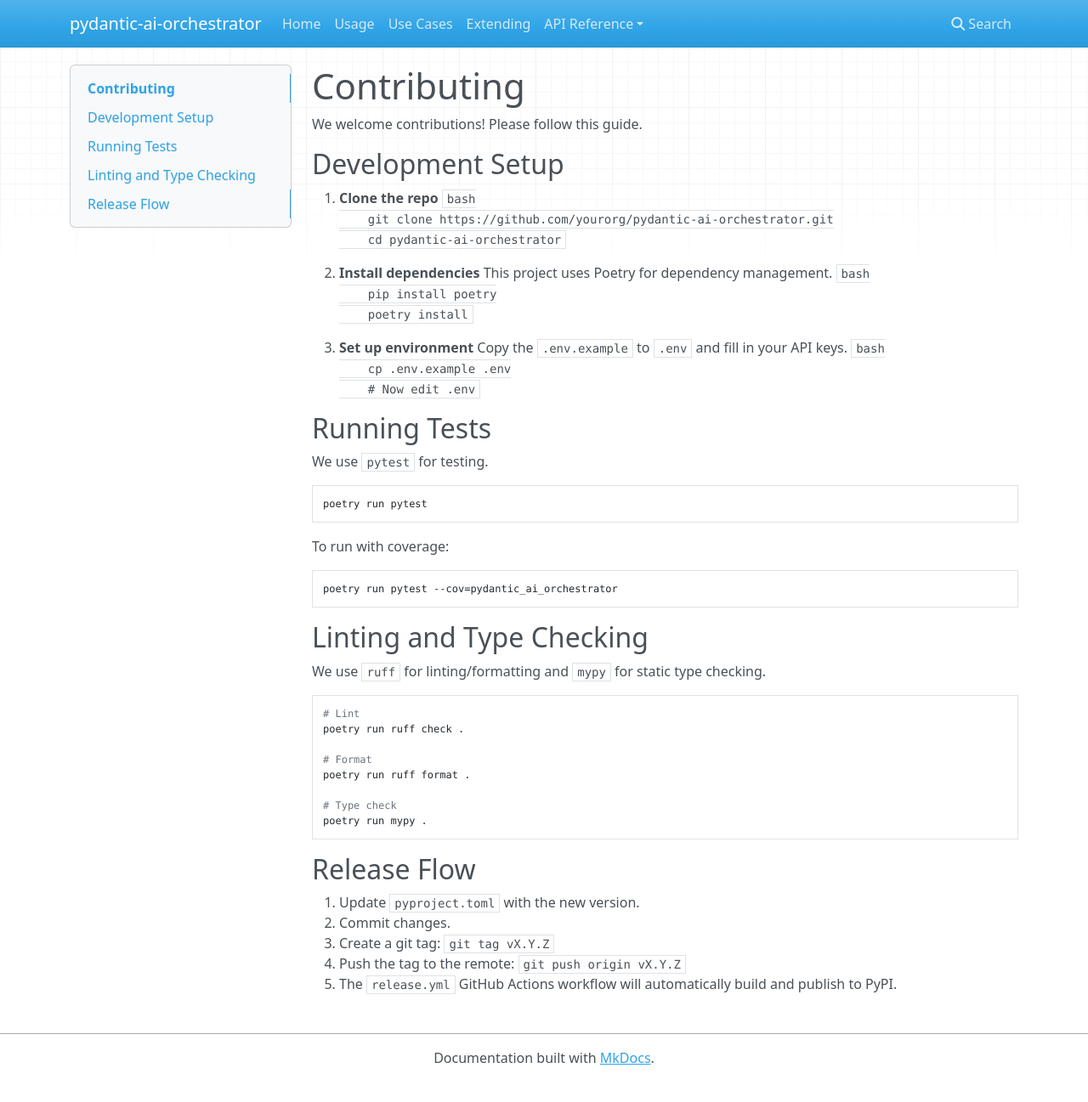
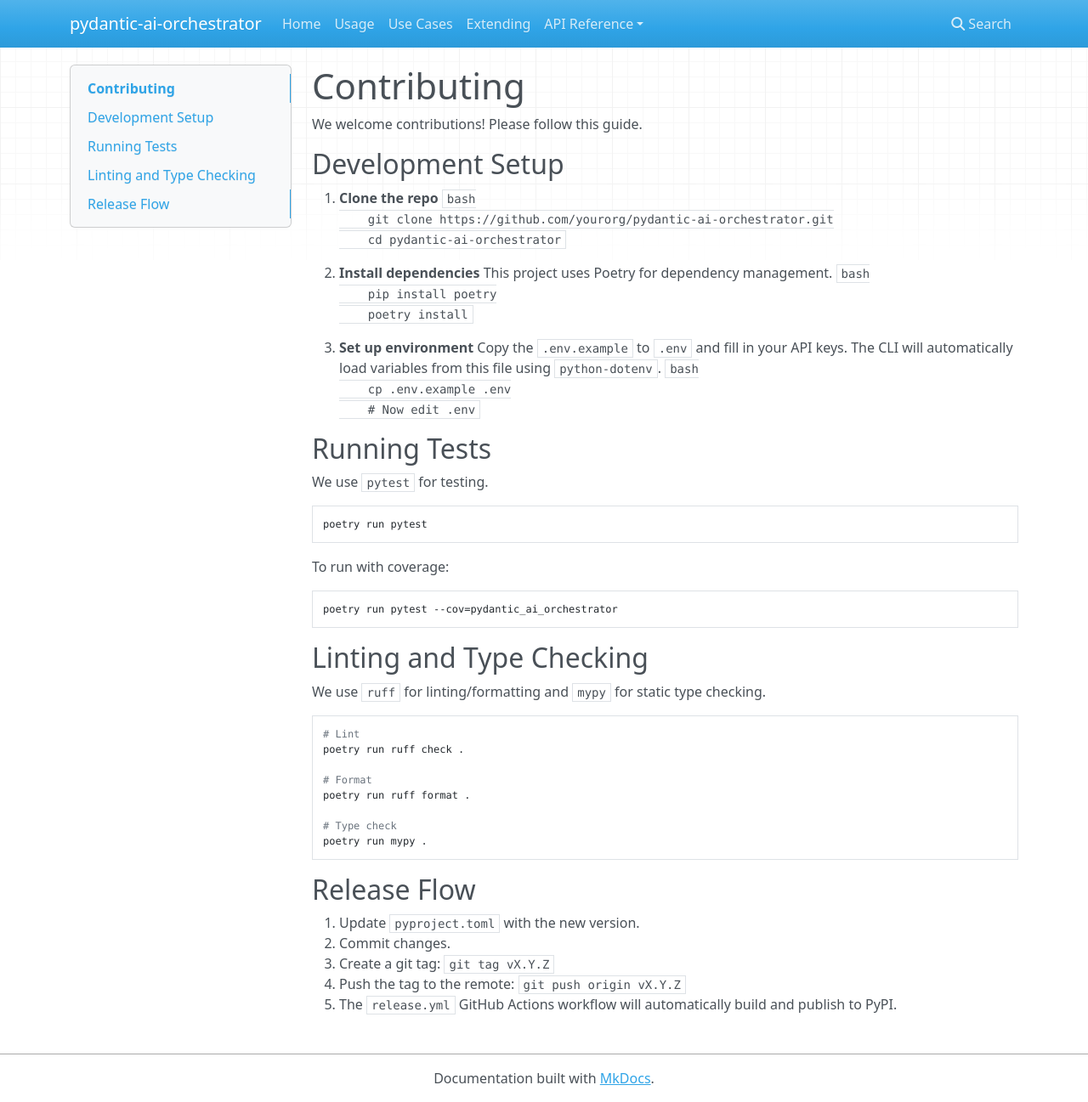
Before and after one commit to aandresalvarez/flujo, an MkDocs documentation site: the page built from docs/dev.md, in a window 1280 px wide and 1297 px high. Shown: the whole window at 85% size. Built offline with MkDocs 1.6.1, drawn with Linux system fonts in a browser that asks for light colours; nearby versions of some CDN libraries.

Commit message:
Add dotenv support and docs

````diff
--- a/docs/dev.md
+++ b/docs/dev.md
@@ -18,7 +18,8 @@ We welcome contributions! Please follow this guide.
     ```
 
 3.  **Set up environment**
-    Copy the `.env.example` to `.env` and fill in your API keys.
+    Copy the `.env.example` to `.env` and fill in your API keys. The CLI
+    will automatically load variables from this file using `python-dotenv`.
     ```bash
     cp .env.example .env
     # Now edit .env
--- a/pyproject.toml
+++ b/pyproject.toml
@@ -15,6 +15,7 @@ dependencies = [
   "rich>=13.7",
   "pyyaml>=6.0",
   "logfire>=0.3",
+  "python-dotenv",
   # Add any other core dependencies here
 ]
 classifiers = [
````
Also changed, not shown: README.md (+3 -1 lines), docs/usage.md (+2 -1 lines), 1 other file.
